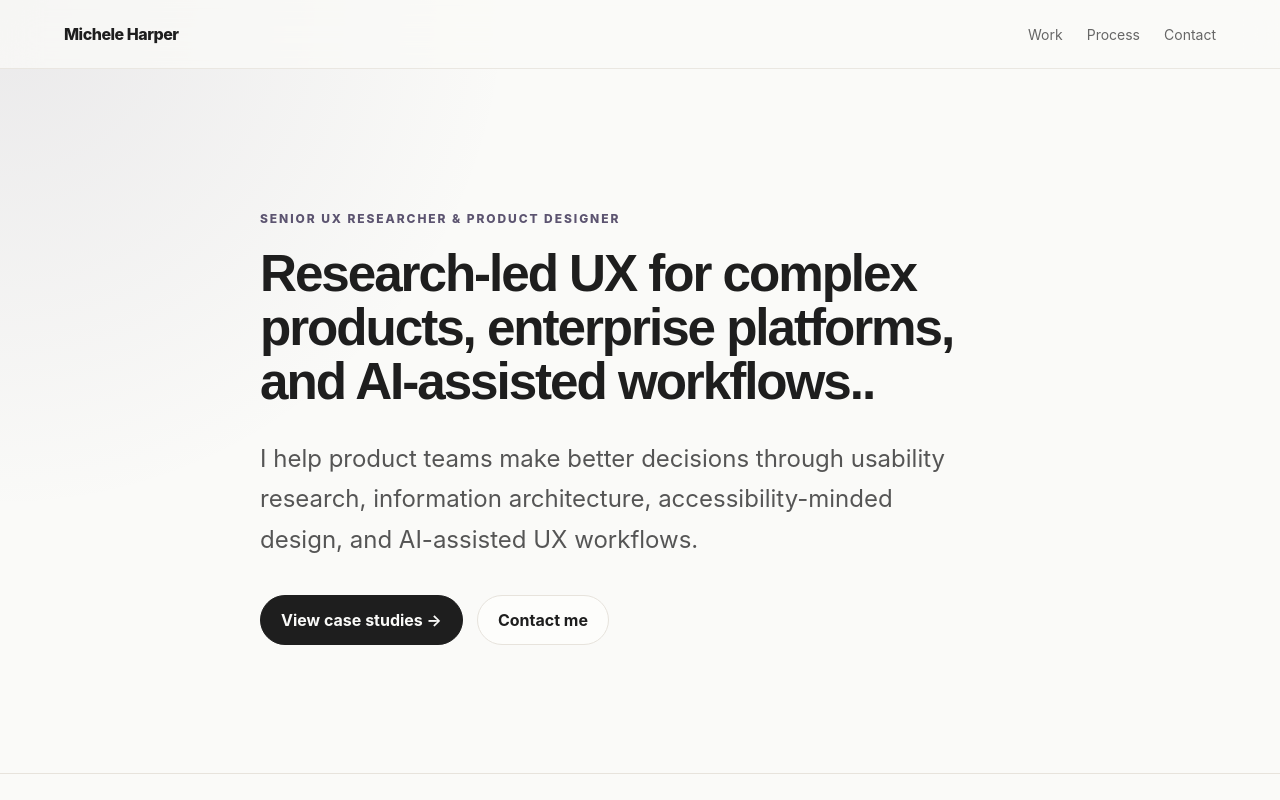
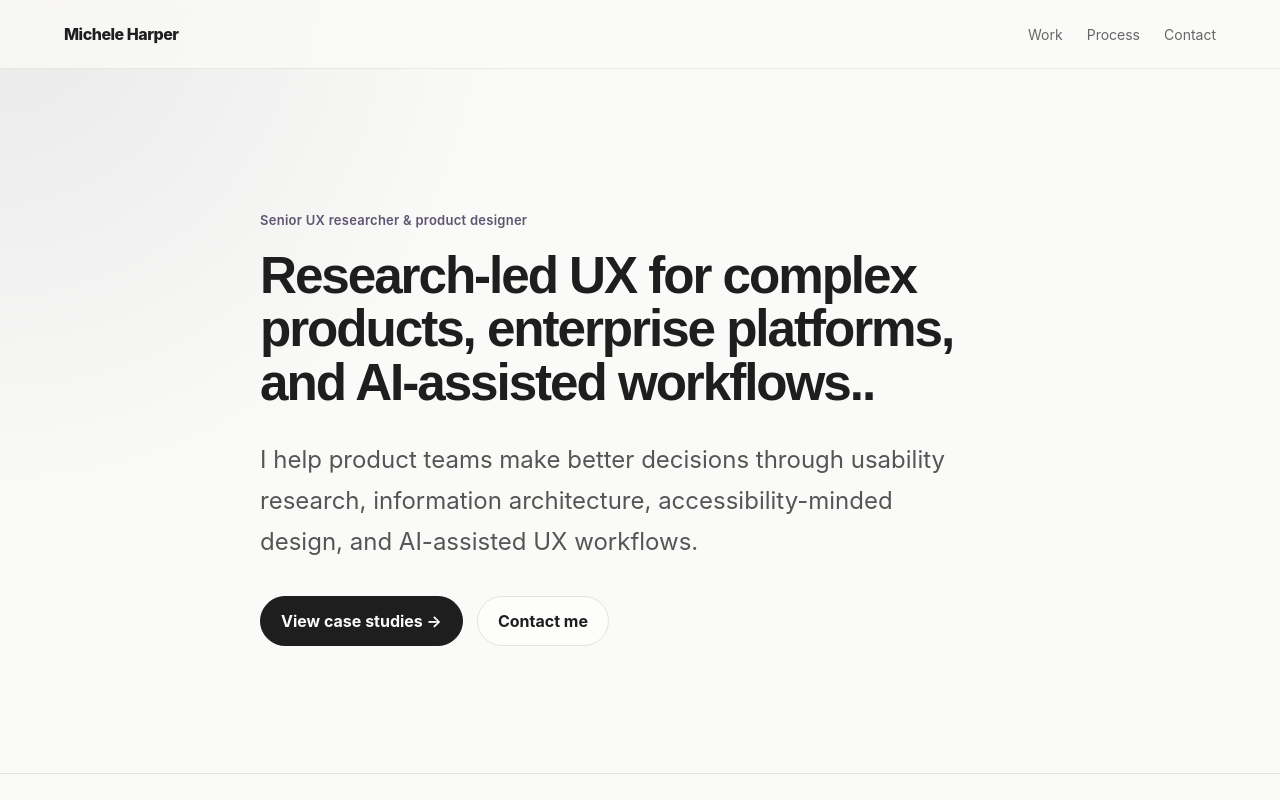
Before and after one commit to micheleroohani/michele-harper-portfolio, a React (Vite) app: page / in a window 1280 px wide. Shown: the top 800 px of the page. Built offline with nearby package versions, Linux system fonts and the light colour scheme.

Commit message:
Refactor eyebrow styles in style.css
Updated styles for the eyebrow class to adjust text properties.

```diff
--- a/src/style.css
+++ b/src/style.css
@@ -62,13 +62,12 @@ a {
 
 .eyebrow {
   color: #5c5470;
-  text-transform: uppercase;
-  letter-spacing: 0.16em;
-  font-size: 12px;
-  font-weight: 800;
+  text-transform: none;
+  letter-spacing: 0.02em;
+  font-size: 13px;
+  font-weight: 600;
   margin-bottom: 18px;
 }
-
 h1 {
   font-family: Arial, Helvetica, sans-serif;
   font-weight: 600;
```
